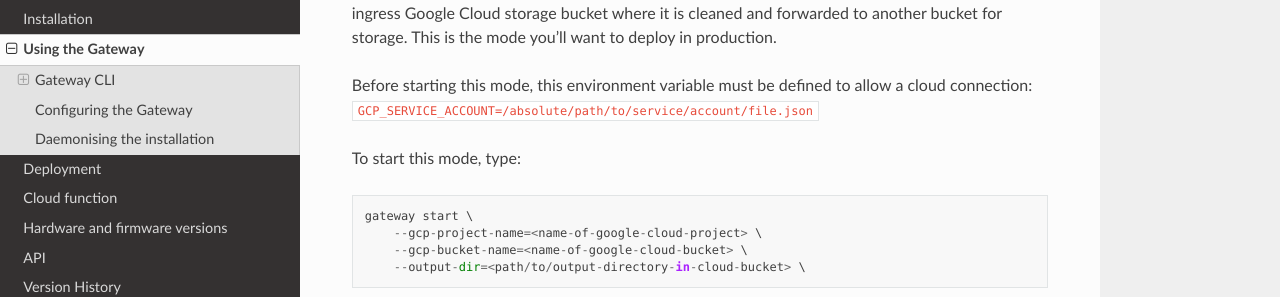
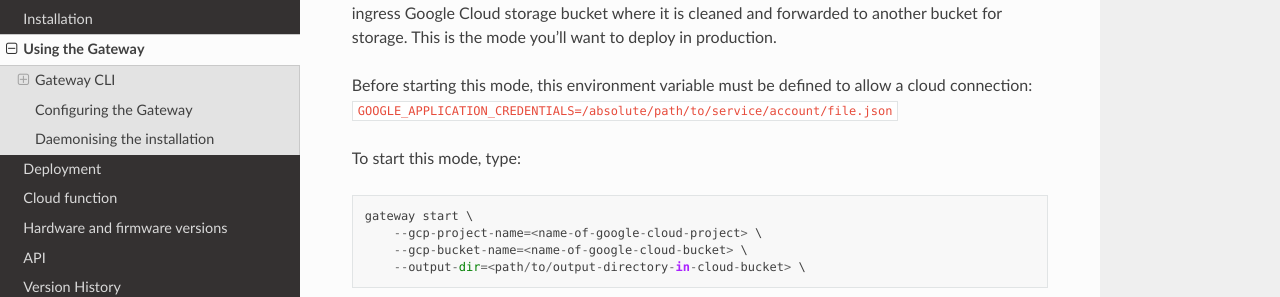
Before and after one commit to aerosense-ai/data-gateway, a Sphinx documentation site: the page built from docs/source/using_the_gateway.rst, in a window 1280 px wide and 900 px high, scrolled down 549 px. Shown: the part 156-453 px from the top of the window. Built offline with Sphinx 7.4.7 and the Read the Docs theme 2.0.0, drawn with Linux system fonts in a browser that asks for light colours.

Commit message:
DOC: Use new name for Google credentials envar

```diff
--- a/docs/source/using_the_gateway.rst
+++ b/docs/source/using_the_gateway.rst
@@ -38,7 +38,7 @@
 cleaned and forwarded to another bucket for storage. This is the mode you'll want to deploy in production.
 
 Before starting this mode, this environment variable must be defined to allow a cloud connection:
-``GCP_SERVICE_ACCOUNT=/absolute/path/to/service/account/file.json``
+``GOOGLE_APPLICATION_CREDENTIALS=/absolute/path/to/service/account/file.json``
 
 To start this mode, type:
 
```
Also changed, not shown: README.md (+1 -1 lines).
